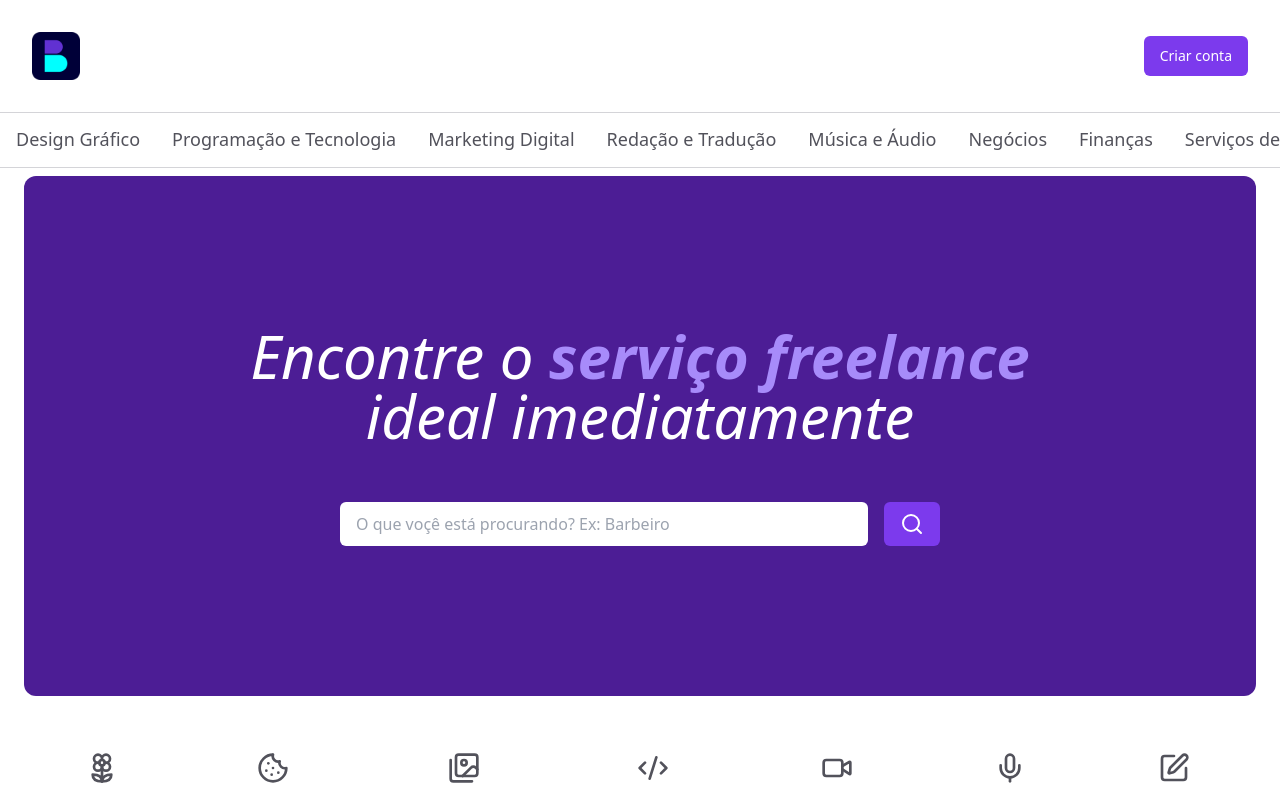
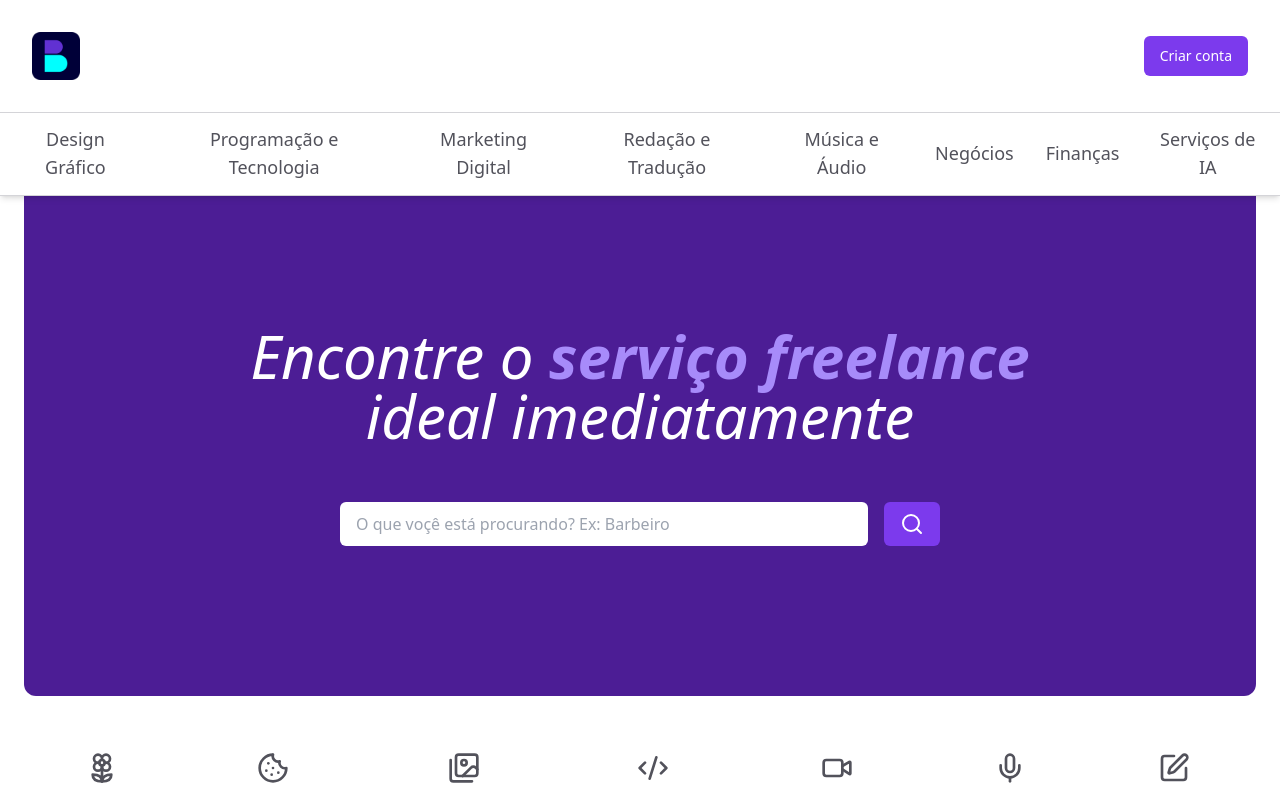
Before and after one commit to pn-clique/biskato-landig-page, a React (Vite) app: page / in a window 1280 px wide. Shown: the top 800 px of the page. Built offline with nearby package versions, Linux system fonts and the light colour scheme.

Commit message:
Menú mobile adicionado

```diff
--- a/package.json
+++ b/package.json
@@ -19,6 +19,7 @@
     "lucide-react": "^0.460.0",
     "react": "^18.3.1",
     "react-dom": "^18.3.1",
+    "react-icons": "^5.3.0",
     "tailwind-merge": "^2.5.4",
     "tailwindcss-animate": "^1.0.7"
   },
--- a/src/components/Header.tsx
+++ b/src/components/Header.tsx
@@ -1,79 +1,155 @@
-import biskatoIcon from '../assets/icon.png'
-import { RegisterDialog } from './RegisterModal'
-import { Button } from './ui/button'
+import React, { useState } from 'react';
+import biskatoIcon from '../assets/icon.png';
+import { RegisterDialog } from './RegisterModal';
+import { Button } from './ui/button';
+import { FiMenu, FiX } from 'react-icons/fi';
 
 export default function Header() {
+  const [isMenuOpen, setIsMenuOpen] = useState(false);
+
   return (
-    <header className="fixed top-0 left-0 right-0 w-full bg-white z-50">
+    <header className="fixed top-0 left-0 right-0 w-full bg-white z-50 shadow-md">
+      {/* Header principal */}
       <div className="flex items-center justify-between p-8 max-w-[1400px] mx-auto">
+        {/* Logo */}
         <img
           src={biskatoIcon}
           alt="Biskato Icon"
-          className=""
+          className="w-12 h-12"
           width={48}
           height={48}
         />
+
+        {/* Botão Criar Conta */}
         <RegisterDialog>
-          <Button className="bg-violet-600 text-white">Criar conta</Button>
+          <Button className="hidden md:block bg-violet-600 text-white">
+            Criar conta
+          </Button>
         </RegisterDialog>
+
+        {/* Botão do Menu Mobile */}
+        <button
+          type="button"
+          className="block md:hidden text-2xl text-zinc-700"
+          onClick={() => setIsMenuOpen(!isMenuOpen)}
+        >
+          {isMenuOpen ? <FiX /> : <FiMenu />}
+        </button>
       </div>
-      <div className="border-b border-t border-zinc-300">
+
+      {/* Menu Mobile Lateral */}
+      <nav
+        className={`fixed top-0 left-0 h-full w-3/4 bg-white shadow-md transform ${
+          isMenuOpen ? 'translate-x-0' : '-translate-x-full'
+        } transition-transform duration-300 z-50 md:hidden`}
+      >
+        <div className="p-4">
+          {/* Botão Criar Conta no Menu Mobile */}
+          <RegisterDialog>
+            <Button className="block w-full bg-violet-600 text-white mb-4">
+              Criar conta
+            </Button>
+          </RegisterDialog>
+
+          {/* Links do Menu */}
+          <ul className="space-y-4">
+            <li>
+              <button className="text-zinc-600 font-medium text-lg">
+                Design Gráfico
+              </button>
+            </li>
+            <li>
+              <button className="text-zinc-600 font-medium text-lg">
+                Programação e Tecnologia
+              </button>
+            </li>
+            <li>
+              <button className="text-zinc-600 font-medium text-lg">
+                Marketing Digital
+              </button>
+            </li>
+            <li>
+              <button className="text-zinc-600 font-medium text-lg">
+                Redação e Tradução
+              </button>
+            </li>
+            <li>
+              <button className="text-zinc-600 font-medium text-lg">
+                Música e Áudio
+              </button>
+            </li>
+            <li>
+              <button className="text-zinc-600 font-medium text-lg">
+                Negócios
+              </button>
+            </li>
+            <li>
+              <button className="text-zinc-600 font-medium text-lg">
+                Finanças
+              </button>
+            </li>
+            <li>
+              <button className="text-zinc-600 font-medium text-lg">
+                Serviços de IA
+              </button>
+            </li>
+          </ul>
+        </div>
+      </nav>
+
+      {/* Menu Desktop */}
+      <div className="hidden md:block border-b border-t border-zinc-300">
         <div className="px-4 py-2 flex justify-start items-center gap-8 max-w-[1400px] mx-auto">
           <button
             type="button"
-            className="text-zinc-600 font-medium text-lg py-1 border-b-2 border-transparent hover:border-violet-600 text-nowrap"
+            className="text-zinc-600 font-medium text-lg py-1 border-b-2 border-transparent hover:border-violet-600"
           >
             Design Gráfico
           </button>
-
           <button
             type="button"
-            className="text-zinc-600 font-medium text-lg py-1 border-b-2 border-transparent hover:border-violet-600 text-nowrap"
+            className="text-zinc-600 font-medium text-lg py-1 border-b-2 border-transparent hover:border-violet-600"
           >
             Programação e Tecnologia
           </button>
-
           <button
             type="button"
-            className="text-zinc-600 font-medium text-lg py-1 border-b-2 border-transparent hover:border-violet-600 text-nowrap"
+            className="text-zinc-600 font-medium text-lg py-1 border-b-2 border-transparent hover:border-violet-600"
           >
-            {' '}
             Marketing Digital
           </button>
-
           <button
             type="button"
-            className="text-zinc-600 font-medium text-lg py-1 border-b-2 border-transparent hover:border-violet-600 text-nowrap"
+            className="text-zinc-600 font-medium text-lg py-1 border-b-2 border-transparent hover:border-violet-600"
           >
             Redação e Tradução
           </button>
           <button
             type="button"
-            className="text-zinc-600 font-medium text-lg py-1 border-b-2 border-transparent hover:border-violet-600 text-nowrap"
+            className="text-zinc-600 font-medium text-lg py-1 border-b-2 border-transparent hover:border-violet-600"
           >
-            {' '}
             Música e Áudio
           </button>
           <button
             type="button"
-            className="text-zinc-600 font-medium text-lg py-1 border-b-2 border-transparent hover:border-violet-600 text-nowrap"
+            className="text-zinc-600 font-medium text-lg py-1 border-b-2 border-transparent hover:border-violet-600"
           >
             Negócios
           </button>
           <button
             type="button"
-            className="text-zinc-600 font-medium text-lg py-1 border-b-2 border-transparent hover:border-violet-600 text-nowrap"
+            className="text-zinc-600 font-medium text-lg py-1 border-b-2 border-transparent hover:border-violet-600"
           >
             Finanças
           </button>
           <button
             type="button"
-            className="text-zinc-600 font-medium text-lg py-1 border-b-2 border-transparent hover:border-violet-600 text-nowrap"
+            className="text-zinc-600 font-medium text-lg py-1 border-b-2 border-transparent hover:border-violet-600"
           >
             Serviços de IA
           </button>
         </div>
       </div>
     </header>
-  )
+  );
 }
--- a/src/components/RegisterModal.tsx
+++ b/src/components/RegisterModal.tsx
@@ -54,7 +54,7 @@ export function RegisterDialog({ children }: RegisterDialogProps) {
           <Button
             type="submit"
             variant={'outline'}
-            className="border-violet-600 text-violet-600"
+            className="border-violet-600 text-violet-600 "
           >
             Criar conta
           </Button>
--- a/src/components/RegisterNow.tsx
+++ b/src/components/RegisterNow.tsx
@@ -12,7 +12,7 @@ export default function RegisterNow() {
         <RegisterDialog>
           <button
             type="button"
-            className="bg-white text-violet-600 h-12 rounded-md px-6 mt-8"
+            className=" text-white h-12 rounded-md px-6 mt-8 bg-green-500 hover:bg-green-400 font-bold"
           >
             Comece agora
           </button>
```
Also changed, not shown: 1 other file (tests, documents, lock files or other folders).
